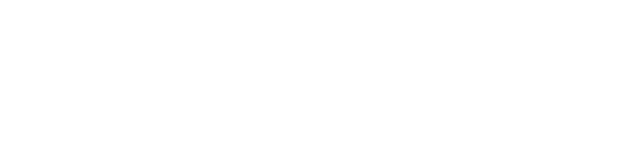
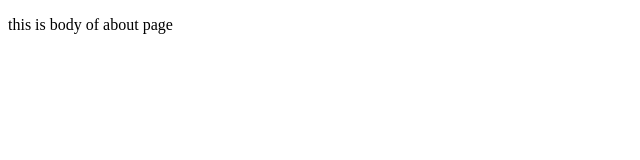
Before and after one commit to Deekshith052/Assignments, a plain HTML site: page about.html in a window 1280 px wide. Shown: the whole page, without its empty margins (0-640 px from the left). Drawn offline with Linux system fonts and the light colour scheme.

Commit message:
added body

```diff
--- a/about.html
+++ b/about.html
@@ -6,6 +6,6 @@
     <title>About</title>
 </head>
 <body>
-
+    <p>this is body of about page</p>
 </body>
 </html>
```
